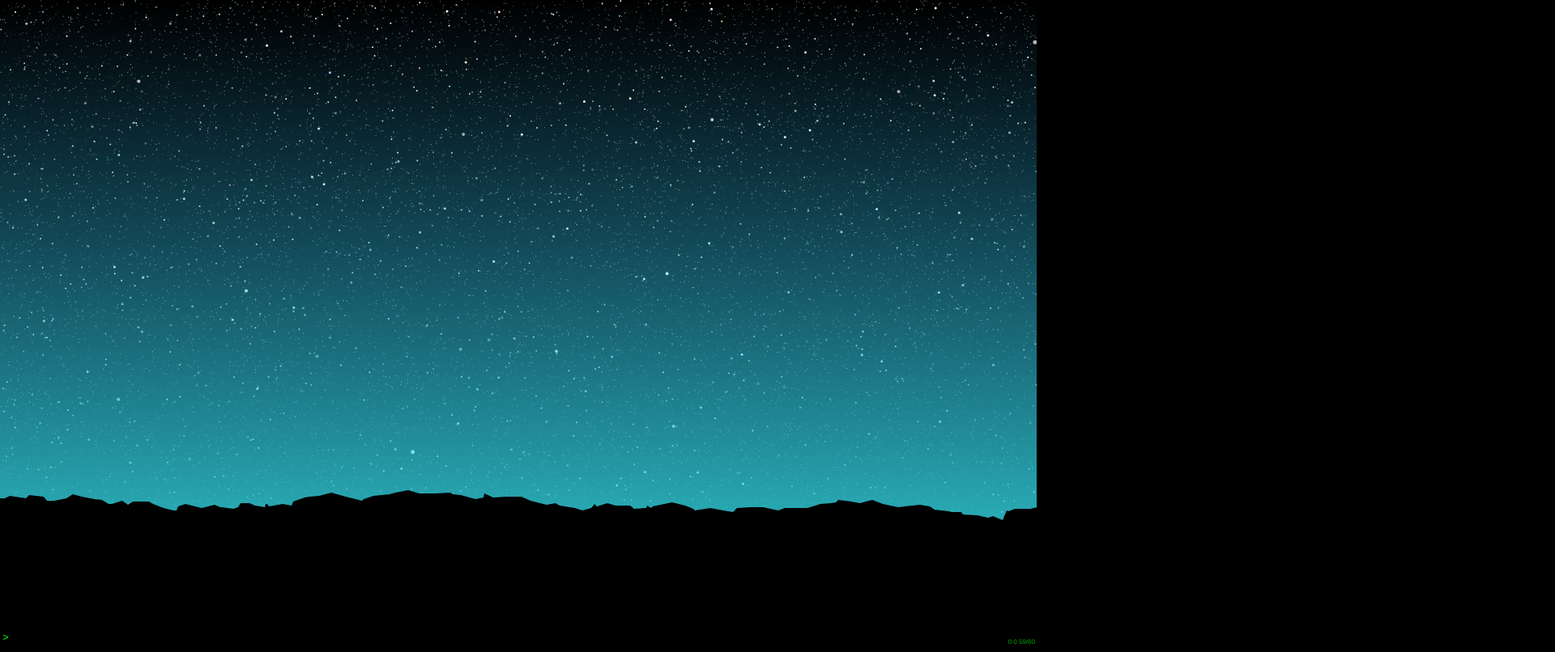
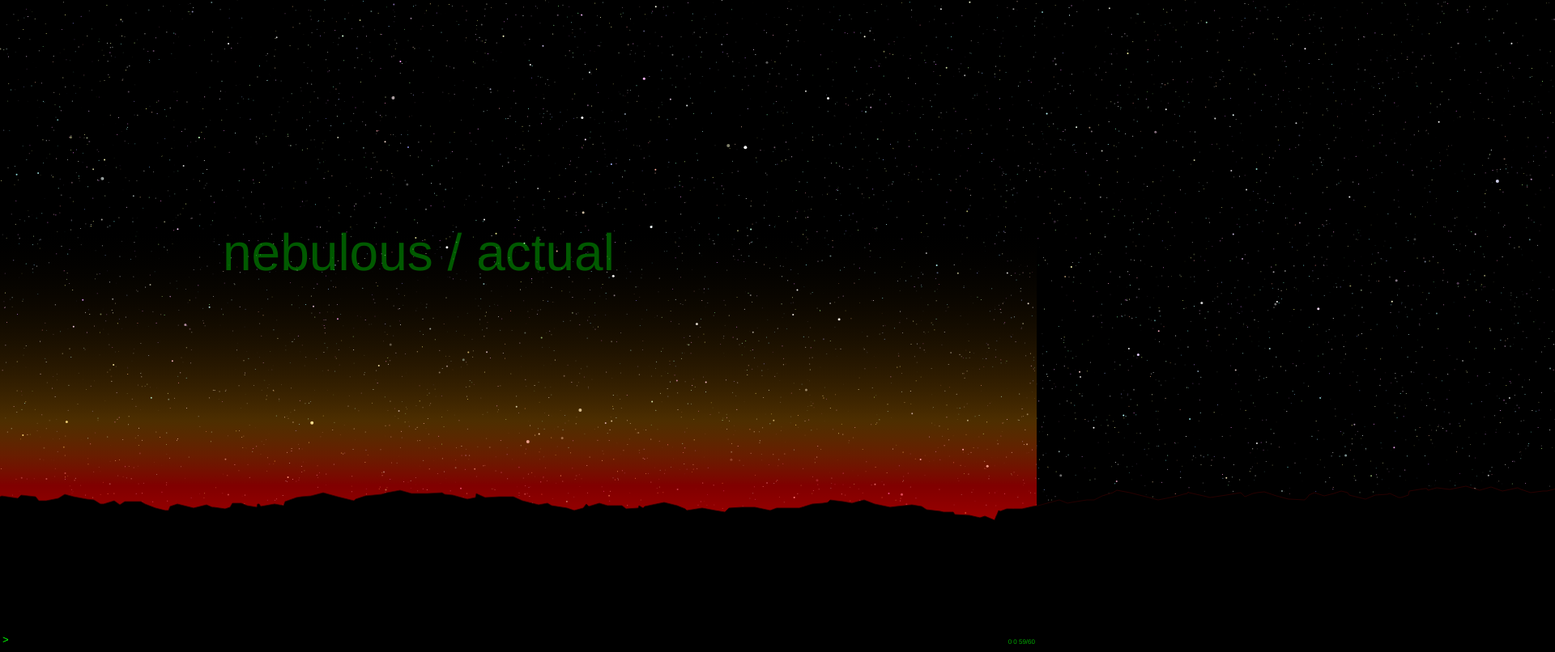
Before and after one commit to sam-michel/nebulous-actual, a website built with webpack: page resource/index.html in a window 1280 px wide. Shown: the top 806 px of the page at 81% size, 1920 px wide, since content can reach past the window. Built offline with nearby package versions, Linux system fonts and the light colour scheme; no server answers.

Commit message:
Classified client application

```diff
--- a/code/client/drawable.ts
+++ b/code/client/drawable.ts
@@ -9,3 +9,9 @@ export class Drawable
         this.canvasContext = canvas.getContext("2d");
     }
 }
+
+export class Point
+{
+    x: number;
+    y: number;
+}
--- a/code/client/effects.ts
+++ b/code/client/effects.ts
@@ -1,16 +1,22 @@
+import { Point } from "./drawable"
+
 export class Effect
 {
     target: HTMLElement;
     effect: EffectEnum;
     lifeMax: number; // initial life
     lifeCurrent: number; // current time left
+    origin: Point;
+    destination: Point;
 
-    constructor(target: HTMLElement, effect: EffectEnum, lifeMax: number)
+    constructor(target: HTMLElement, effect: EffectEnum, lifeMax: number = 0, destination: Point = undefined)
     {
         this.target = target;
         this.effect = effect;
         this.lifeMax = lifeMax;
         this.lifeCurrent = lifeMax;
+        this.origin = { x: parseInt(target.style.left), y: parseInt(target.style.top) }
+        this.destination = destination;
     }
 
     advance(): boolean
@@ -28,6 +34,16 @@ export class Effect
                 opacity = this.lifeCurrent / this.lifeMax;
                 this.target.style.opacity = `${opacity}`;
                 break;
+            case EffectEnum.makeInvisible:
+                this.target.style.display = "none";
+                break;
+            case EffectEnum.moveTo:
+                let scale = 1 - this.lifeCurrent / this.lifeMax;
+                let dx = scale * (this.destination.x - this.origin.x); // delta x
+                let dy = scale * (this.destination.y - this.origin.y); // delta y
+                this.target.style.left = `${this.origin.x + Math.ceil(dx)}px`;
+                this.target.style.top = `${this.origin.y + Math.ceil(dy)}px`;
+                break;
         }
 
         return 0 < this.lifeCurrent--;
@@ -39,5 +55,7 @@ export enum EffectEnum
 {
     blink,
     fadeIn,
-    fadeOut
+    fadeOut,
+    makeInvisible,
+    moveTo
 }
--- a/code/client/horizon.ts
+++ b/code/client/horizon.ts
@@ -5,19 +5,13 @@ import { Drawable } from './drawable';
  */
 export class Horizon extends Drawable
 {
-    roughness: number; // slope change per segment
-    slopeMirrorFrequency: number; // how frequently slope changes from positive <=> negative 0 - 1
-    maxSlope: number; // max steepness in degrees 0 - 360 --radians better here?
-    minSlope: number; // min steepness
-    maxSegmentLength: number; // max length of horizon line segment
-    minSegmentLength: number;
-    horizonColor: string = "#000";
-    horizonSpeed: number;
-    skyColor: string = "#3dd"; // default = "#d30"
+    skyColor: string = "#f00"; // default = "#f00", "#3dd" = day blue
+
+    /* Some of these properties might be interesting... most are crap:
+    landColor: string = "black";
+    landSpeed: number; // moving horizon could be cool...
     skySpeed: number;
-    skyDirection: number; // 0 - 360
-    starDensity: number;
-    time: number; // minute in the day 0 - 1440
+    time: number; // minute in the day 0 - 1440 */
 
     draw()
     {
@@ -29,30 +23,37 @@ export class Horizon extends Drawable
 
     private drawAtmosphere()
     {
-        let atmosphereBrightness = 1; // 0 - 1, .6 default
-        var gradient = this.canvasContext.createLinearGradient(0, this.canvas.height, 0, 0);
+        let atmosphereBrightness = .45; // 0 - 1, .6 default
+        let gradient = this.canvasContext.createLinearGradient(0, window.innerHeight, 0, 0);
         gradient.addColorStop(0, this.skyColor);
-        gradient.addColorStop(atmosphereBrightness, "rgba(48,180,240,0)"); // "rgba(0,0,0,0)"
+        gradient.addColorStop(Math.max(0, atmosphereBrightness - .2), "rgba(255,0,0,.5)");
+        gradient.addColorStop(Math.min(1, atmosphereBrightness + -.1), "rgba(255,153,0,.3)");
+        gradient.addColorStop(Math.min(1, atmosphereBrightness + .2), "rgba(0,0,0,0)"); // "rgba(48,180,240,.5)" = sky blue
         this.canvasContext.fillStyle = gradient;
-        this.canvasContext.fillRect(0, 0, this.canvas.width, this.canvas.height);
+        this.canvasContext.fillRect(0, 0, window.innerWidth, window.innerHeight);
     }
 
     private drawLand()
     {
-        let yOffset = .77;
-        let yDeviation = .1;
-        let xMaxDelta = 20;
-        let yMaxDelta = 5;
+        // I want to allow for multiple land layers to add depth for parallax scrolling
+        // land layers will be evenly vertically divided
+        // land layer colors will evenly range from darkest in the back to lightest in the front
+        //   - foregroundColor, backgroundColor
 
-        let x = 0;
-        let y = yOffset * this.canvas.height;
-        let minY = (yOffset - yDeviation) * this.canvas.height;
-        let maxY = (yOffset + yDeviation) * this.canvas.height;
+        let yOffset = .77; // .77
+        let yDeviation = .1; // .1
+        let xMaxDelta = 20; // 20
+        let yMaxDelta = 5; // 5
+
+        let x = -10;
+        let y = yOffset * window.innerHeight;
+        let minY = (yOffset - yDeviation) * window.innerHeight;
+        let maxY = (yOffset + yDeviation) * window.innerHeight;
 
         this.canvasContext.beginPath();
         this.canvasContext.moveTo(x, y);
 
-        // draw horizon line:
+        // generate horizon line:
         do
         {
             x += Math.ceil(xMaxDelta * Math.random());
@@ -66,6 +67,14 @@ export class Horizon extends Drawable
         this.canvasContext.closePath();
         this.canvasContext.fillStyle = "black"
         this.canvasContext.fill();
+
+        // use a gradient to get an anti-aliasing/blurring effect on the horizon line:
+        let gradient = this.canvasContext.createLinearGradient(0, maxY, 0, minY);
+        gradient.addColorStop(0, "black");
+        gradient.addColorStop(1, "rgba(100,0,0,.5)");
+        this.canvasContext.strokeStyle = gradient;
+        this.canvasContext.lineWidth = 0; // 3
+        this.canvasContext.stroke();
     }
 
     private drawSpace()
@@ -76,18 +85,26 @@ export class Horizon extends Drawable
 
     private drawStars()
     {
-        let starDensity = 2;
+        // Stars need to be drawn on a background canvas so they don't get redrawn when foreground elements change (atmosphere light,
+        // land line movement, twinkling stars, etc).
+        // To allow for star movement I actually need two background canvases
+        //   - they both need to be bigger than the window,
+        //   - they should be arbitrarily large to avoid having to redraw stars on resize
+        //   - star movement will only be up/down for now (what about panning view...?)
+
+        // I want additional canvas layers to draw moving "stars", meteor showers, etc.
+        let starDensity = 1;
         let starSize = .5;
         let redShift = .5;
         let greenShift = .5;
         let blueShift = .5;
         let brightness = 0;
-        this.drawStarLayer(this.canvas, redShift, greenShift, blueShift, brightness, starSize, starDensity * 10000);
+        this.drawStarLayer(this.canvas, redShift, greenShift, blueShift, brightness, starSize, starDensity * 20000);
         this.drawStarLayer(this.canvas, .1 + redShift, .1 + greenShift, .1 + blueShift, .1 + brightness, 2 * starSize, starDensity * 1000);
         this.drawStarLayer(this.canvas, .2 + redShift, .2 + greenShift, .2 + blueShift, .2 + brightness, 3 * starSize, starDensity * 100);
         this.drawStarLayer(this.canvas, .3 + redShift, .3 + greenShift, .3 + blueShift, .3 + brightness, 4 * starSize, starDensity * 10);
         this.drawStarLayer(this.canvas, .4 + redShift, .4 + greenShift, .4 + blueShift, .4 + brightness, 5 * starSize, starDensity * 1);
-        //this.drawStarLayer(this.canvas, redShift, greenShift, blueShift, 1, 10 * starSize, 1); // draw a moon
+        //this.drawStarLayer(this.canvas, redShift, greenShift, blueShift, 1, 10 * starSize, 1); // draw a moon, need a radial gradient for this...
     }
 
     private drawStarLayer(canvas: HTMLCanvasElement, redShift: number, greenShift: number, blueShift: number, brightnessWeight: number, radius: number, count: number)
--- a/code/client/index.ts
+++ b/code/client/index.ts
@@ -6,24 +6,25 @@ import { Horizon } from './horizon';
 import { Terminal } from './terminal';
 import { WebSocketMessage } from '../server/web-socket-message';
 
-var canvas: HTMLCanvasElement;
-var canvasContext: CanvasRenderingContext2D;
-var input: HTMLInputElement;
-var inputHistory: HTMLUListElement;
-var footer: HTMLDivElement;
-var effectsQueue: Effect[][] = [];
-var socket: WebSocket;
-var maxFps = 60;
-var currentFps = 0;
-var currentFrameRate = 0;
-var frameCount = 0;
-var lastFrameTime = 0;
-var lastFrameCount = 0;
-var startTime = 0;
-var lastMouseX = 0;
-var lastMouseY = 0;
+export class Application
+{
+    canvas: HTMLCanvasElement;
+    canvasContext: CanvasRenderingContext2D;
+    effectsQueue: Effect[][] = [];
+    focusTarget: HTMLElement;
+    footer: HTMLDivElement;
+    terminal: Terminal;
+    maxFps: number = 60;
+    currentFps: number = 0;
+    currentFrameRate: number = 0;
+    frameCount: number = 0;
+    lastFrameTime: number = 0;
+    lastFrameCount: number = 0;
+    startTime: number = 0;
+    lastMouseX: number = 0;
+    lastMouseY: number = 0;
 
-function start()
+    constructor()
     {
         // set body values
         document.body.style.backgroundColor = "#000000";
@@ -31,85 +32,26 @@ function start()
         document.body.style.font = "13px Helvetica, Arial";
 
         // create canvas
-    canvas = document.createElement("canvas");
-    canvasContext = canvas.getContext("2d");
-    canvas.innerHTML = "Your browser does not support the canvas element.";
-    canvas.style.border = "0";
-    canvas.style.padding = "0";
-    //canvas.style.border = "2px solid #c3c3c3";  // sand: #fff2c4, forest: #206020
-    canvas.style.backgroundColor = "black";  // sand: #fff2c4, forest: #206020
-    canvas.style.position = "absolute";
-    canvas.style.top = "0px";
-    canvas.style.left = "0px"
-    canvas.onmousemove = mouseMove;
+        this.canvas = document.createElement("canvas");
+        this.canvasContext = this.canvas.getContext("2d");
+        this.canvas.innerHTML = "Your browser does not support the canvas element.";
+        this.canvas.style.border = "0";
+        this.canvas.style.padding = "0";
+        this.canvas.style.backgroundColor = "black";  // sand: #fff2c4, forest: #206020
+        this.canvas.style.position = "absolute";
+        this.canvas.style.top = "0px";
+        this.canvas.style.left = "0px"
+        this.canvas.onmousemove = this.mouseMove;
+        document.body.appendChild(this.canvas);
+
+        this.canvas.width = 2000; // was window.innerWidth
+        this.canvas.height = 2000; // was window.innerHeight
+        // draw horizon
+        let horizon = new Horizon(this.canvas);
+        horizon.draw();
 
 
-    // create CLI
-    // at the very least I need an input field and a command history
-    // also need Enter toggle for command input vs free text
-    // ctrl + Back deletes all text, ctrl + x/c/v cuts, copies, and pastes text
-    let form = document.createElement("form");
-    form.action = "command";
-    form.style.background = "#000";
-    form.style.padding = "3px";
-    form.style.position = "fixed";
-    form.style.bottom = "0";
-    form.style.width = "100%";
-
-    let div = document.createElement("div");
-
-    let prompt = document.createElement("span");
-    prompt.innerText = "> "
-    prompt.style.fontFamily = "courier";
-    prompt.style.backgroundColor = "#000";
-    prompt.style.color = "#00ff00";
-    prompt.style.width = "1%";
-    prompt.style.whiteSpace = "nowrap";
-
-    input = document.createElement("input");
-    input.autocomplete = "off";
-    input.style.width = "90%";
-    input.style.fontFamily = "courier";
-    input.style.backgroundColor = "#000";
-    input.style.color = "#00ff00";
-    input.style.position = "relative";
-    input.style.border = "0px";
-    input.style.borderWidth = "0";
-    input.style.outline = "none";
-    input.style.cursor = "crosshair";
-
-    inputHistory = document.createElement("ul");
-    inputHistory.style.listStyleType = "none";
-    inputHistory.style.margin = "0";
-    inputHistory.style.padding = "0";
-
-    form.appendChild(div);
-    div.appendChild(prompt);
-    div.appendChild(input);
-
-    input.focus();
-    resize();
-
-    // create HUD
-    // display actual frame rate vs. max frame rate
-    // display frame count
-    footer = document.createElement("div");
-    footer.style.color = "#00aa00";
-    footer.style.background = "#000";
-    footer.style.fontSize = "8px"
-    footer.style.padding = "2px";
-    footer.style.width = "5%";
-    footer.style.position = "fixed";
-    footer.style.bottom = "0";
-    footer.style.right = "0";
-    footer.style.textAlign = "right";
-    footer.style.whiteSpace = "nowrap";
-    footer.innerText = "test footer";
-
-    // create mini-map
-    // refresh rate for mini-map will be independently controlled
-
-    // fade some text in
+        // display title
         let titleText = document.createElement("label");
         titleText.innerText = "nebulous / actual"
         titleText.style.fontSize = "48pt";
@@ -117,50 +59,47 @@ function start()
         titleText.style.position = "absolute";
         titleText.style.top = "150px"; // center this vertically
         titleText.style.left = "150px"; // center this horizontally
-    effectsQueue.push([new Effect(titleText, EffectEnum.fadeIn, 180), new Effect(titleText, EffectEnum.fadeOut, 180)]);
+        this.effectsQueue.push([
+            new Effect(titleText, EffectEnum.fadeIn, 180),
+            new Effect(titleText, EffectEnum.fadeOut, 180),
+            new Effect(titleText, EffectEnum.makeInvisible)
+        ]);
+        this.effectsQueue.push([new Effect(titleText, EffectEnum.moveTo, 360, { x: 300, y: 300 })]);
+        document.body.appendChild(titleText);
 
-    document.body.appendChild(titleText);
-    document.body.appendChild(canvas);
-    document.body.appendChild(inputHistory);
-    document.body.appendChild(form);
-    //document.body.appendChild(new Terminal());
-    document.body.appendChild(footer);
+        this.terminal = new Terminal(this);
+        this.focusTarget = this.terminal.input;
 
-    // scroll some init text when page loads
+        // create HUD
+        // display actual frame rate vs. max frame rate
+        // display frame count
+        this.footer = document.createElement("div");
+        this.footer.style.color = "#00aa00";
+        this.footer.style.background = "#000";
+        this.footer.style.fontSize = "8px"
+        this.footer.style.padding = "2px";
+        this.footer.style.width = "5%";
+        this.footer.style.position = "fixed";
+        this.footer.style.bottom = "0";
+        this.footer.style.right = "0";
+        this.footer.style.textAlign = "right";
+        this.footer.style.whiteSpace = "nowrap";
+        this.footer.innerText = "test footer";
+        document.body.appendChild(this.footer);
 
+        // scroll some init text when page loads...
 
-    // handle form submissions:
-    form.onsubmit = function sendForm(event)
-    {
-        socket.send(JSON.stringify(new WebSocketMessage("command", input.value)));
-        input.value = '';
-        return false; // Prevent page from submitting.
+        window.onresize = this.resize;
+        window.oncontextmenu = this.contextMenu;
     }
 
-    // Create WebSocket connection.
-    socket = new WebSocket('ws://localhost:3001');
-
-    // Connection opened
-    socket.addEventListener('open', function (event)
+    start()
     {
-        socket.send(JSON.stringify(new WebSocketMessage("init", "Greetings!")));
-    });
-
-    // Listen for messages
-    socket.addEventListener('message', function (event)
-    {
-        console.log('Message from server ', event.data);
-    });
-
-    socket.addEventListener('close', function (event)
-    {
-        console.log('close');
-        socket.close();
-    });
-    runLoop();
+        //this.resize(); // this does the initial paint of the horizon...
+        setTimeout(this.runLoop, 1000 / this.maxFps);
     }
 
-function runLoop()
+    runLoop()
     {
         // do shit
         //resize();
@@ -173,22 +112,22 @@ function runLoop()
         // update HUD
         // set refresh rate for HUD -- doesn't need to be every frame
         let timeStampInMs = window.performance && window.performance.now && window.performance.timing && window.performance.timing.navigationStart ? window.performance.now() + window.performance.timing.navigationStart : Date.now();
-    if (startTime === 0)
+        if (app.startTime === 0)
         {
-        startTime = timeStampInMs;
+            app.startTime = timeStampInMs;
         }
-    if (0 === frameCount % 30)
+        if (0 === app.frameCount % 30)
         {
-        currentFps = Math.floor(1000 * (frameCount - lastFrameCount) / (timeStampInMs - lastFrameTime));
+            app.currentFps = Math.floor(1000 * (app.frameCount - app.lastFrameCount) / (timeStampInMs - app.lastFrameTime));
         }
         //footer.innerText = `${frameCount} ${Math.floor(timeStampInMs - startTime)} ${fps}/${maxFps}`;
-    footer.innerText = `${lastMouseX} ${lastMouseY} ${currentFps}/${maxFps}`;
-    lastFrameTime = timeStampInMs;
-    lastFrameCount = frameCount;
+        app.footer.innerText = `${app.lastMouseX} ${app.lastMouseY} ${app.currentFps}/${app.maxFps}`;
+        app.lastFrameTime = timeStampInMs;
+        app.lastFrameCount = app.frameCount;
 
         // check effects queue
         let newQueue: Effect[][] = [];
-    effectsQueue.forEach(effectChain =>
+        app.effectsQueue.forEach(effectChain =>
         {
             let effect = effectChain.shift();
             if (effect.advance())
@@ -200,36 +139,33 @@ function runLoop()
                 newQueue.push(effectChain);
             }
         });
-    effectsQueue = newQueue;
-    setTimeout(runLoop, 1000 / maxFps);
-    input.focus();
-    frameCount++;
+        app.effectsQueue = newQueue;
+        setTimeout(app.runLoop, 1000 / app.maxFps);
+        app.focusTarget.focus();
+        app.frameCount++;
     }
 
-function resize()
+    resize()
     {
-    canvas.width = window.innerWidth;
-    canvas.height = window.innerHeight;
-    // draw horizon
-    let horizon = new Horizon(canvas);
-    horizon.draw();
-    //horizon.drawStars(canvas);
+        //app.canvas.width = window.innerWidth;
+        //app.canvas.height = window.innerHeight;
+        //let horizon = new Horizon(app.canvas);
+        //horizon.draw();
     }
 
-function contextMenu()
+    contextMenu()
     {
         // draw my own context menu!
         return false;
     }
 
-function mouseMove(mouseEvent: MouseEvent)
+    mouseMove(mouseEvent: MouseEvent)
     {
-    lastMouseX = mouseEvent.x;
-    lastMouseY = mouseEvent.y;
+        app.lastMouseX = mouseEvent.x;
+        app.lastMouseY = mouseEvent.y;
         //socket.send(JSON.stringify(new WebSocketMessage("mouseMove", `${lastMouseX},${lastMouseY}`)));
     }
+}
 
-// Do it.
-window.onresize = resize;
-window.oncontextmenu = contextMenu;
-start();
+var app = new Application();
+app.start();
--- a/code/client/terminal.ts
+++ b/code/client/terminal.ts
@@ -1,19 +1,34 @@
+import { Application } from './index'
+import { Effect, EffectEnum } from './effects';
+import { WebSocketMessage } from '../server/web-socket-message';
+
 /**
  * The main terminal interface for capturing user text input.
  */
 export class Terminal
 {
+    app: Application;
+    form: HTMLFormElement;
     input: HTMLInputElement;
+    socket: WebSocket;
 
-    constructor()
+    constructor(app: Application)
     {
-        let form = document.createElement("form");
-        form.action = "command";
-        form.style.background = "#000";
-        form.style.padding = "3px";
-        form.style.position = "fixed";
-        form.style.bottom = "0";
-        form.style.width = "100%";
+        this.app = app;
+
+        // create CLI
+        // at the very least I need an input field and a command history
+        // also need Enter toggle for command input vs free text
+        // ctrl + Back deletes all text, ctrl + x/c/v cuts, copies, and pastes text
+        this.form = document.createElement("form");
+        this.form.action = "command";
+        this.form.style.background = "#000";
+        this.form.style.padding = "3px";
+        this.form.style.position = "absolute"; // "fixed"
+        //this.form.style.bottom = "0";
+        this.form.style.top = `${window.innerHeight - 20}px`;
+        this.form.style.left = "0px";
+        this.form.style.width = "100%";
 
         let div = document.createElement("div");
 
@@ -42,10 +57,47 @@ export class Terminal
         inputHistory.style.margin = "0";
         inputHistory.style.padding = "0";
 
-        form.appendChild(div);
+        this.form.appendChild(div);
         div.appendChild(prompt);
         div.appendChild(this.input);
+        document.body.appendChild(this.form);
 
+        // handle form submissions:
+        this.form.onsubmit = (event) =>
+        {
+            if (this.input.value === "")
+            {
+                this.app.focusTarget = this.app.canvas;
+                this.app.effectsQueue.push([new Effect(this.form, EffectEnum.moveTo, 20, { x: parseInt(this.form.style.left), y: 20 + parseInt(this.form.style.top) })]);
+            }
+            else
+            {
+                this.socket.send(JSON.stringify(new WebSocketMessage("command", this.input.value)));
+                this.input.value = '';
+            }
+            return false; // Prevent page from submitting.
+        }
+
+        // Create WebSocket connection.
+        this.socket = new WebSocket('ws://localhost:3001');
+
+        // Connection opened
+        this.socket.addEventListener('open', function (event)
+        {
+            this.send(JSON.stringify(new WebSocketMessage("init", "Greetings!")));
+        });
+
+        // Listen for messages
+        this.socket.addEventListener('message', function (event)
+        {
+            console.log('Message from server ', event.data);
+        });
+
+        this.socket.addEventListener('close', function (event)
+        {
+            console.log('close');
+            //socket.close();
+        });
     }
 
 }
```
Also changed, not shown: resource/index.html (+1 -1 lines). Lines whose indentation alone changed are shown as unchanged.
